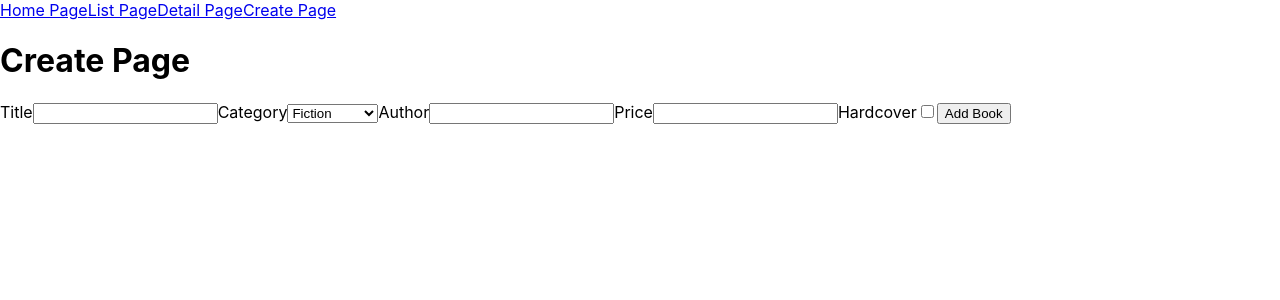
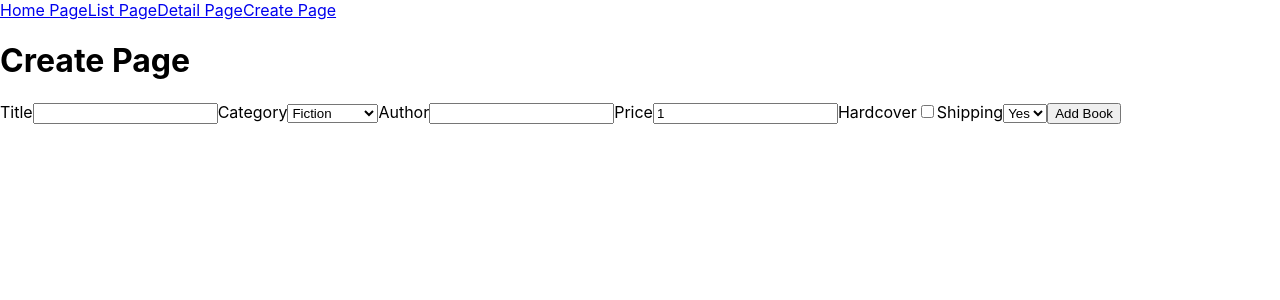
Before and after one commit to stamiesie/lab-09, a React (Create React App) app: page /create in a window 1280 px wide. Shown: the top 300 px of the page. Built offline with nearby package versions, Linux system fonts and the light colour scheme.

Commit message:
create page

```diff
--- a/src/CreatePage.js
+++ b/src/CreatePage.js
@@ -1,34 +1,80 @@
 import React, { Component } from 'react'
+import { addBook } from './api-utils';
 
 export default class CreatePage extends Component {
+    state = {
+        title: '',
+        category_id: 1,
+        author: '',
+        price: 1,
+        hardcover: false,
+        shipping: 'yes',
+    }
+
+    handleTitleChange = (e) => this.setState({ title: e.target.value })
+
+    handleCategoryChange = (e) => this.setState({ category: Number(e.target.value) })
+
+    handleAuthorChange = (e) => this.setState({ author: e.target.value })
+
+    handlePriceChange = (e) => this.setState({ price: Number(e.target.value) })
+
+    handleHardcoverChange = () =>
+        this.setState({
+            // if hardcover is true, make it false or vice versa (starts as false in state)
+            hardcover: !this.state.hardcover
+        })
+
+    handleShippingChange = (e) => this.setState({ shipping: e.target.value })
+
+    handleSubmit = async (e) => {
+        e.preventDefault();
+
+        // use POST function to give new book entered into state to the POST endpoint
+        const book = await addBook(this.state);
+        console.log(book);
+        // redirect to list page
+        this.props.history.push('/books');
+    }
+
+
+
     render() {
+        // console.log(this.state)
         return (
             <div>
                 <h1>Create Page</h1>
                 <div className="create-page">
-
-                    <form >
+                    {/* controlled inputs take all the power away from the DOM forms */}
+                    <form onSubmit={this.handleSubmit}>
                         <label>Title
-                    <input />
+                    <input value={this.state.title} onChange={this.handleTitleChange} />
                         </label>
 
                         <label>Category
-                <select>
+                <select value={this.state.category} onChange={this.handleCategoryChange}>
                                 <option value={1}>Fiction</option>
                                 <option value={2}>Non-Fiction</option>
                             </select>
                         </label>
 
                         <label>Author
-                <input />
+                <input value={this.state.author} onChange={this.handleAuthorChange} />
                         </label>
 
                         <label>Price
-                <input type="number" />
+                <input value={this.state.price} onChange={this.handlePriceChange} type="number" />
                         </label>
 
                         <label>Hardcover
-                <input type="checkbox" />
+                <input value={this.state.hardcover} onChange={this.handleHardcoverChange} type="checkbox" />
+                        </label>
+
+                        <label>Shipping
+                <select value={this.state.shipping} onChange={this.handleShippingChange}>
+                                <option value="yes">Yes</option>
+                                <option value="no">No</option>
+                            </select>
                         </label>
 
                         <button>Add Book</button>
--- a/src/DetailPage.js
+++ b/src/DetailPage.js
@@ -4,6 +4,7 @@ export default class DetailPage extends Component {
     render() {
         return (
             <div>
+
                 <h1>Detail Page</h1>
             </div>
         )
--- a/src/ListPage.js
+++ b/src/ListPage.js
@@ -28,7 +28,7 @@ export default class ListPage extends Component {
                             <p>Author: {book.author}</p>
                             <p> Price: ${book.price}</p>
                             <p>{book.hardcover ? 'Hardcover' : 'Paperback'}</p>
-                            {/* <p>book.shipping</p> */}
+                            <p>Shipping: {book.shipping}</p>
                         </div>
                     )}
                 </div>
```
